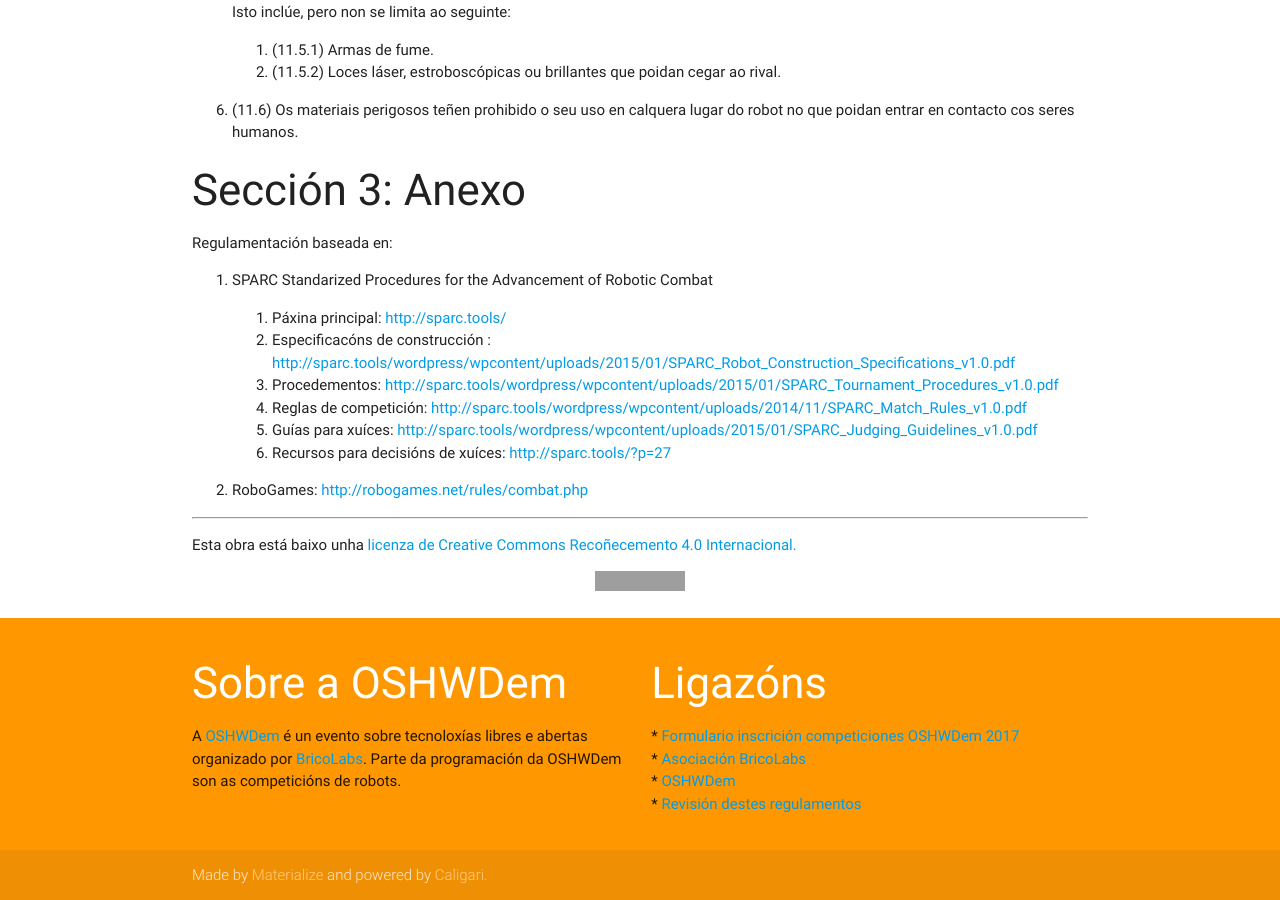
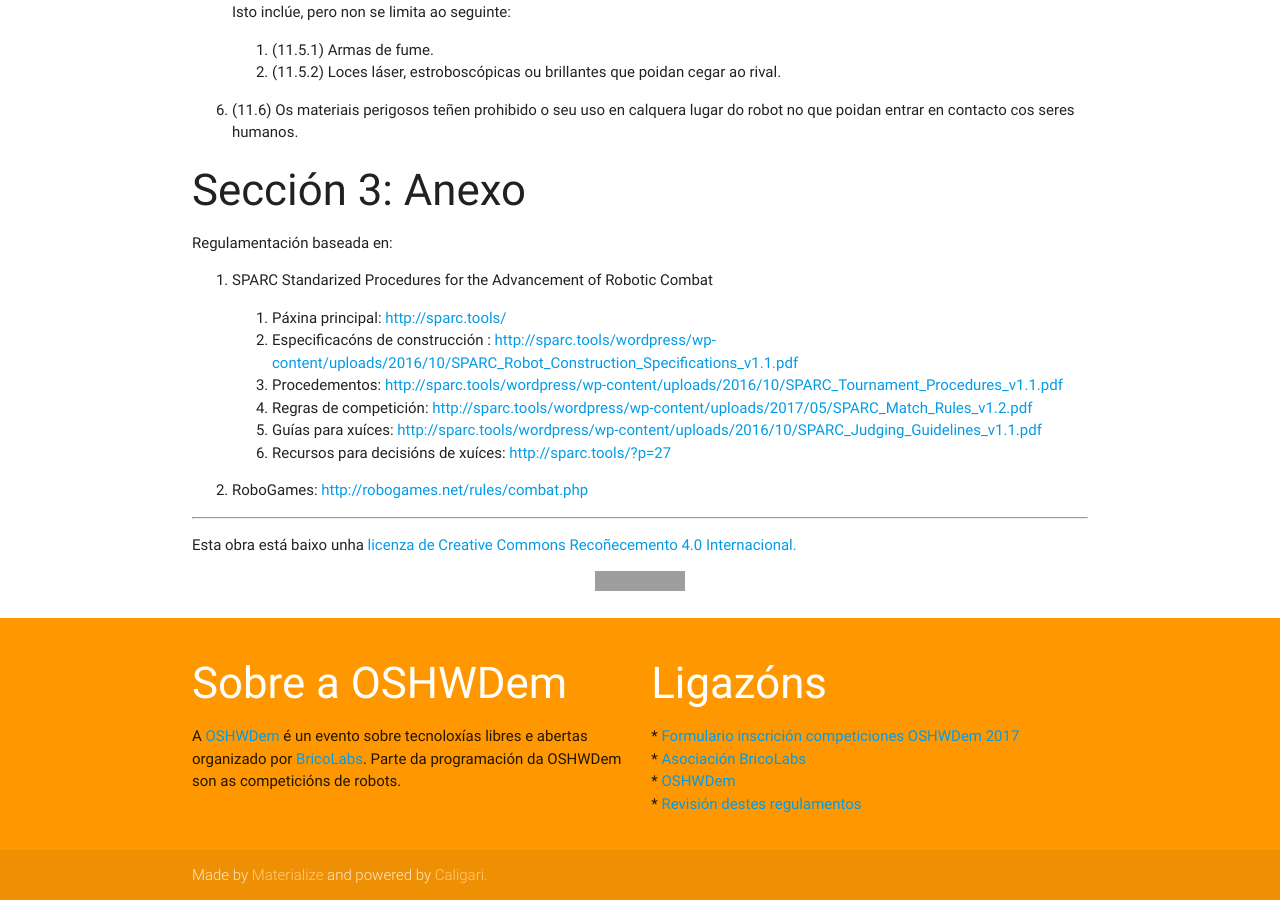
Before and after one commit to brico-labs/Regulamentos, a Jekyll site: the page built from combate_gl.md, in a window 1280 px wide and 900 px high, scrolled down 8548 px. Built offline with Jekyll 4.4.1, drawn with Linux system fonts in a browser that asks for light colours; nearby versions of some CDN libraries; grey boxes are pictures that could not be loaded.

Commit message:
Cambio de regulamento
Se engaden novas normas o reglamento, os apartados 2.3 a 2.7 e se actualizan as ligazóns do Anexo

```diff
--- a/combate_gl.md
+++ b/combate_gl.md
@@ -325,10 +325,10 @@
 1. SPARC Standarized Procedures for the Advancement of Robotic Combat
 
     1. Páxina principal: [http://sparc.tools/](http://sparc.tools/)
-    2. Especificacóns de construcción : [http://sparc.tools/wordpress/wpcontent/uploads/2015/01/SPARC_Robot_Construction_Specifications_v1.0.pdf](http://sparc.tools/wordpress/wpcontent/uploads/2015/01/SPARC_Robot_Construction_Specifications_v1.0.pdf)
-    3. Procedementos: [http://sparc.tools/wordpress/wpcontent/uploads/2015/01/SPARC_Tournament_Procedures_v1.0.pdf](http://sparc.tools/wordpress/wpcontent/uploads/2015/01/SPARC_Tournament_Procedures_v1.0.pdf)
-    4. Reglas de competición: [http://sparc.tools/wordpress/wpcontent/uploads/2014/11/SPARC_Match_Rules_v1.0.pdf](http://sparc.tools/wordpress/wpcontent/uploads/2014/11/SPARC_Match_Rules_v1.0.pdf)
-    5. Guías para xuíces: [http://sparc.tools/wordpress/wpcontent/uploads/2015/01/SPARC_Judging_Guidelines_v1.0.pdf](http://sparc.tools/wordpress/wpcontent/uploads/2015/01/SPARC_Judging_Guidelines_v1.0.pdf)
+    2. Especificacóns de construcción : [http://sparc.tools/wordpress/wp-content/uploads/2016/10/SPARC_Robot_Construction_Specifications_v1.1.pdf](http://sparc.tools/wordpress/wp-content/uploads/2016/10/SPARC_Robot_Construction_Specifications_v1.1.pdf)
+    3. Procedementos: [http://sparc.tools/wordpress/wp-content/uploads/2016/10/SPARC_Tournament_Procedures_v1.1.pdf](http://sparc.tools/wordpress/wp-content/uploads/2016/10/SPARC_Tournament_Procedures_v1.1.pdf)
+    4. Regras de competición: [http://sparc.tools/wordpress/wp-content/uploads/2017/05/SPARC_Match_Rules_v1.2.pdf](http://sparc.tools/wordpress/wp-content/uploads/2017/05/SPARC_Match_Rules_v1.2.pdf)
+    5. Guías para xuíces: [http://sparc.tools/wordpress/wp-content/uploads/2016/10/SPARC_Judging_Guidelines_v1.1.pdf](http://sparc.tools/wordpress/wp-content/uploads/2016/10/SPARC_Judging_Guidelines_v1.1.pdf)
     6. Recursos para decisións de xuíces: [http://sparc.tools/?p=27](http://sparc.tools/?p=27)
 
 2. RoboGames: [http://robogames.net/rules/combat.php](http://robogames.net/rules/combat.php)
```
